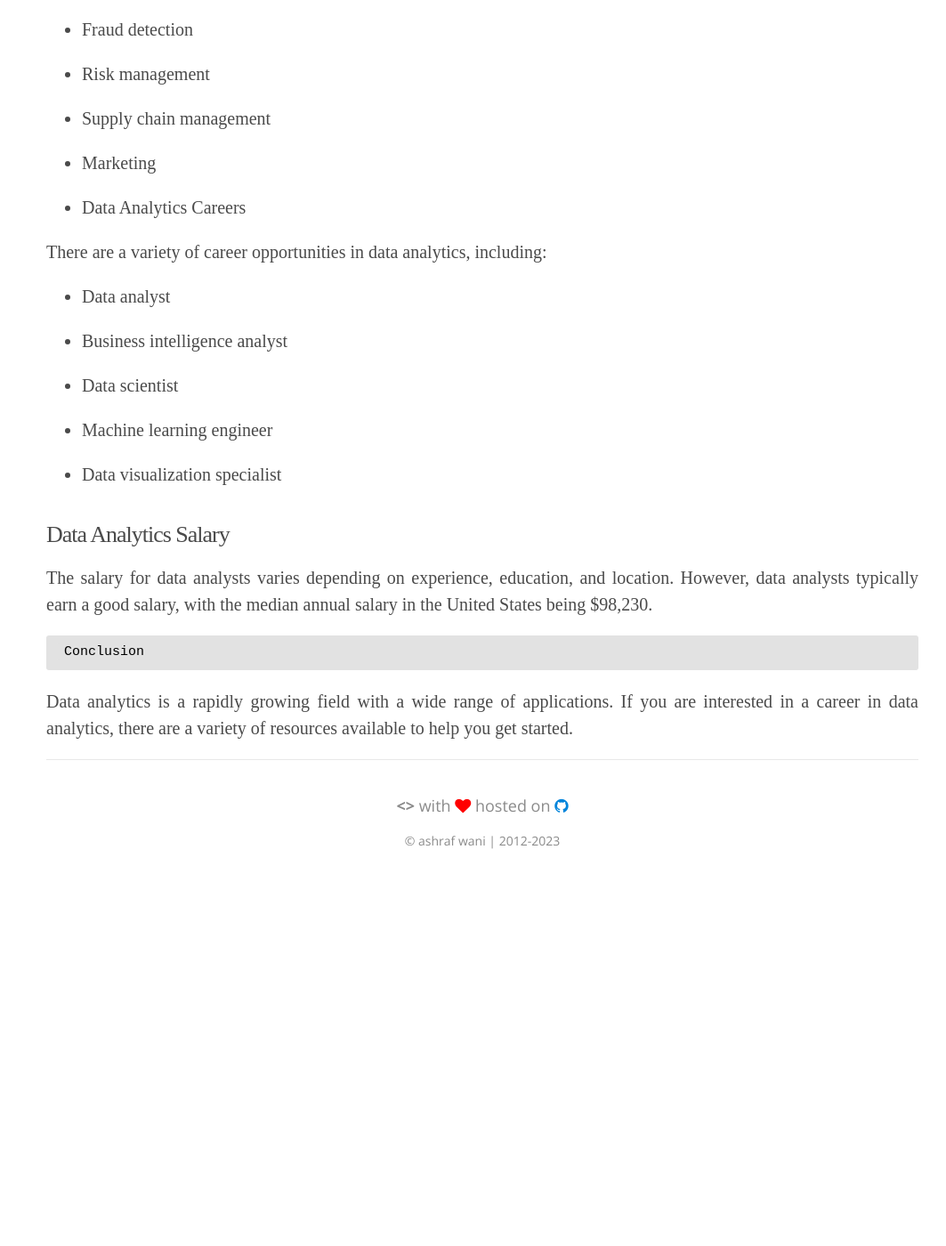
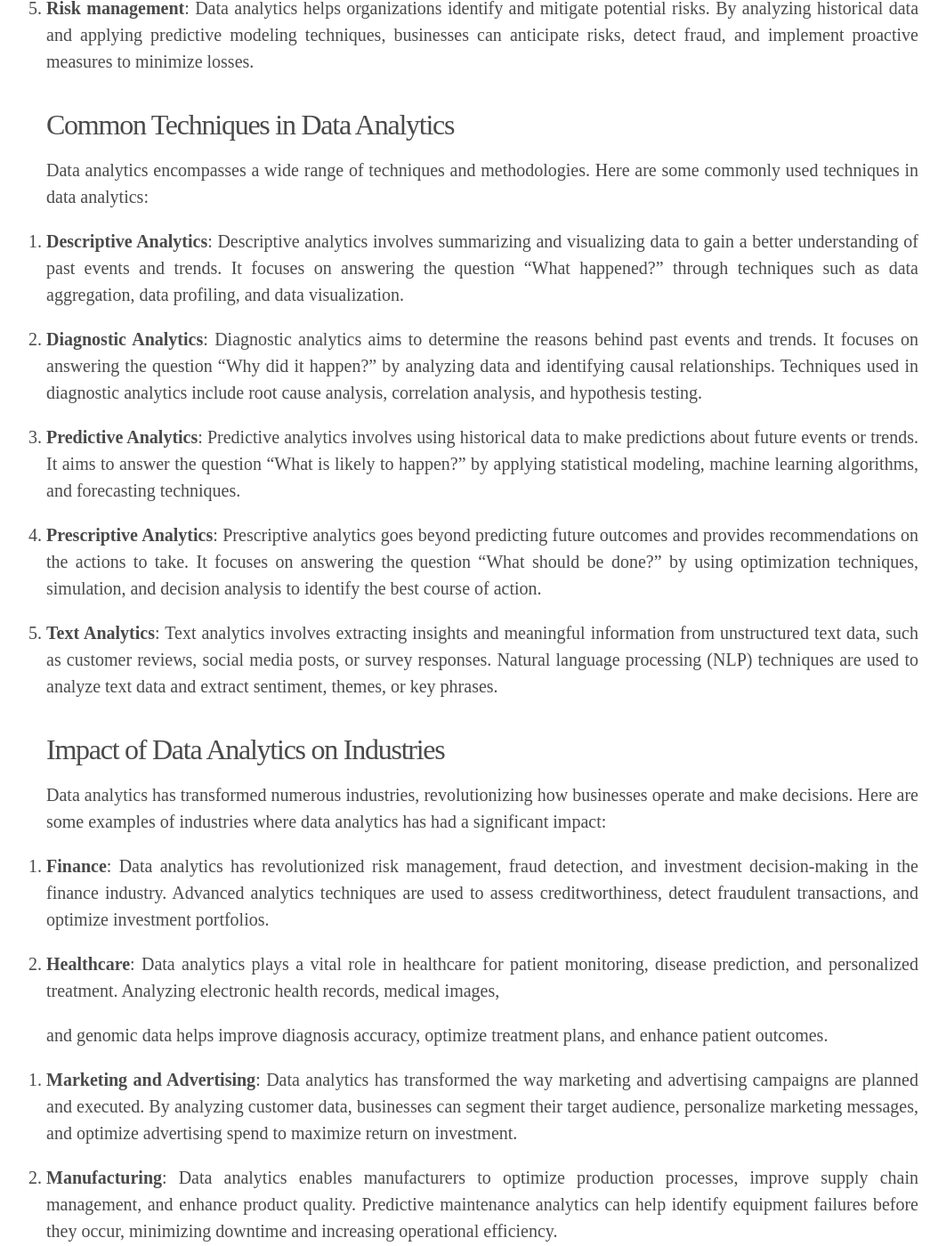
Before and after one commit to ashrafwani/ashrafwani.github.io, a Jekyll site: the page built from _posts/24-05-23-data-analytics.markdown, in a window 1280 px wide and 1400 px high, scrolled down 1439 px. Shown: the whole window at 89% size, without its empty margins (98-1161 px from the left). Built offline with Jekyll 4.4.1, drawn with Linux system fonts in a browser that asks for light colours; nearby versions of some CDN libraries; some web fonts are replaced; a script that is not in the unit is left out; comment, search, counter and statistics services are not loaded; before the commit the page ends 2408 px from its top, so only the background shows below that; some of the changed text lies outside the part shown.

Commit message:
Update 24-05-23-data-analytics.markdown

````diff
--- a/_posts/24-05-23-data-analytics.markdown
+++ b/_posts/24-05-23-data-analytics.markdown
@@ -6,21 +6,65 @@ categories: topic
 permalink: blog/data-analytics
 ---
 
-Data analytics is the process of inspecting, cleaning, transforming, and modeling data with the goal of discovering useful information, informing conclusions, and supporting decision-making. Data analysts use a variety of tools and techniques to extract insights from data, including statistical analysis, machine learning, and data visualization.
+Data analytics refers to the process of examining, cleaning, transforming, and modeling data with the aim of discovering useful information, drawing conclusions, and supporting decision-making. It involves using various tools, techniques, and methodologies to extract insights from large and complex datasets. Data analytics plays a crucial role in numerous fields, including business, finance, healthcare, marketing, and more. This topic provides an overview of data analytics, its importance, common techniques, and its impact on various industries.
 
-<h3>What is Data Analytics?</h3>
+## What is Data Analytics?
 
 Data analytics is the process of collecting, cleaning, and analyzing data to extract meaningful insights. It is a broad field that encompasses a variety of techniques and tools, and can be used to solve a wide range of problems.
 
-<h3>Why is Data Analytics Important?</h3>
+## Why is Data Analytics Important?
 
 Data analytics is important because it can help businesses make better decisions. By analyzing data, businesses can identify trends, patterns, and relationships that would not be visible otherwise. This information can then be used to improve products and services, target marketing campaigns, and make better financial decisions.
 
-<h3>How to Become a Data Analyst</h3>
+## Importance of Data Analytics
+
+Data analytics has become increasingly important in today's data-driven world. Here are some key reasons why data analytics is crucial:
+
+1. **Data-driven decision-making**: Organizations can make informed decisions by utilizing data analytics to gain valuable insights from their data. This helps businesses understand customer behavior, optimize operations, and identify new opportunities.
+
+2. **Competitive advantage**: Data analytics enables companies to gain a competitive edge by identifying patterns, trends, and correlations in data. This information can be used to develop better products, target specific customer segments, and improve overall business performance.
+
+3. **Improved efficiency and productivity**: By analyzing data, organizations can identify inefficiencies, bottlenecks, and areas for improvement. This can lead to streamlined processes, increased productivity, and cost savings.
+
+4. **Personalization and customer satisfaction**: Data analytics allows businesses to understand customer preferences, personalize their offerings, and provide enhanced customer experiences. By analyzing customer data, companies can tailor their products and services to meet specific needs and build stronger customer relationships.
+
+5. **Risk management**: Data analytics helps organizations identify and mitigate potential risks. By analyzing historical data and applying predictive modeling techniques, businesses can anticipate risks, detect fraud, and implement proactive measures to minimize losses.
+
+## Common Techniques in Data Analytics
+
+Data analytics encompasses a wide range of techniques and methodologies. Here are some commonly used techniques in data analytics:
+
+1. **Descriptive Analytics**: Descriptive analytics involves summarizing and visualizing data to gain a better understanding of past events and trends. It focuses on answering the question "What happened?" through techniques such as data aggregation, data profiling, and data visualization.
+
+2. **Diagnostic Analytics**: Diagnostic analytics aims to determine the reasons behind past events and trends. It focuses on answering the question "Why did it happen?" by analyzing data and identifying causal relationships. Techniques used in diagnostic analytics include root cause analysis, correlation analysis, and hypothesis testing.
+
+3. **Predictive Analytics**: Predictive analytics involves using historical data to make predictions about future events or trends. It aims to answer the question "What is likely to happen?" by applying statistical modeling, machine learning algorithms, and forecasting techniques.
+
+4. **Prescriptive Analytics**: Prescriptive analytics goes beyond predicting future outcomes and provides recommendations on the actions to take. It focuses on answering the question "What should be done?" by using optimization techniques, simulation, and decision analysis to identify the best course of action.
+
+5. **Text Analytics**: Text analytics involves extracting insights and meaningful information from unstructured text data, such as customer reviews, social media posts, or survey responses. Natural language processing (NLP) techniques are used to analyze text data and extract sentiment, themes, or key phrases.
+
+## Impact of Data Analytics on Industries
+
+Data analytics has transformed numerous industries, revolutionizing how businesses operate and make decisions. Here are some examples of industries where data analytics has had a significant impact:
+
+1. **Finance**: Data analytics has revolutionized risk management, fraud detection, and investment decision-making in the finance industry. Advanced analytics techniques are used to assess creditworthiness, detect fraudulent transactions, and optimize investment portfolios.
+
+2. **Healthcare**: Data analytics plays a vital role in healthcare for patient monitoring, disease prediction, and personalized treatment. Analyzing electronic health records, medical images,
+
+ and genomic data helps improve diagnosis accuracy, optimize treatment plans, and enhance patient outcomes.
+
+3. **Marketing and Advertising**: Data analytics has transformed the way marketing and advertising campaigns are planned and executed. By analyzing customer data, businesses can segment their target audience, personalize marketing messages, and optimize advertising spend to maximize return on investment.
+
+4. **Manufacturing**: Data analytics enables manufacturers to optimize production processes, improve supply chain management, and enhance product quality. Predictive maintenance analytics can help identify equipment failures before they occur, minimizing downtime and increasing operational efficiency.
+
+5. **Transportation**: Data analytics is used in transportation to optimize routes, manage logistics, and improve safety. Real-time data from sensors, GPS devices, and traffic cameras help monitor traffic patterns, predict congestion, and optimize transportation networks.
+
+## How to Become a Data Analyst?
 
 There are a few different ways to become a data analyst. One option is to earn a degree in data analytics or a related field. Another option is to gain experience in data analysis by working in a related field, such as business intelligence or statistics.
 
-<h3>Data Analytics Tools and Techniques</h3>
+## Data Analytics Tools and Techniques
 
 There are a variety of tools and techniques that can be used for data analytics. Some of the most common tools include:
 
@@ -28,7 +72,7 @@ There are a variety of tools and techniques that can be used for data analytics.
 * Machine learning algorithms, such as decision trees, neural networks, and support vector machines
 * Data visualization tools, such as Tableau or QlikView
 
-<h3>Data Analytics Applications</h3>
+## Data Analytics Applications
 
 Data analytics can be used in a wide variety of applications, including:
 
@@ -48,10 +92,11 @@ There are a variety of career opportunities in data analytics, including:
 * Machine learning engineer
 * Data visualization specialist
 
-<h3>Data Analytics Salary</h3>
+## Data Analytics Salary
 
 The salary for data analysts varies depending on experience, education, and location. However, data analysts typically earn a good salary, with the median annual salary in the United States being $98,230.
 ```javascript
 Conclusion
 ```
 Data analytics is a rapidly growing field with a wide range of applications. If you are interested in a career in data analytics, there are a variety of resources available to help you get started.
+Data analytics is a powerful tool that helps organizations extract valuable insights from data, enabling data-driven decision-making, improving efficiency, and driving innovation. By utilizing various techniques, businesses can unlock the full potential of their data and gain a competitive edge in today's fast-paced, data-centric world. With the continued advancements in technology and the increasing availability of data, data analytics is expected to play an even more significant role in shaping the future of various industries.
````
